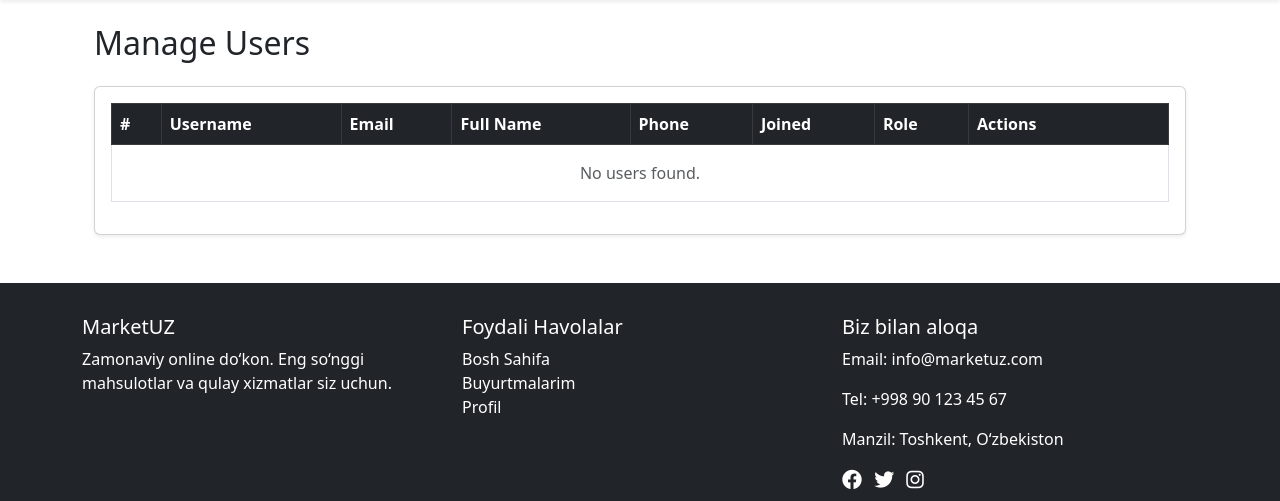
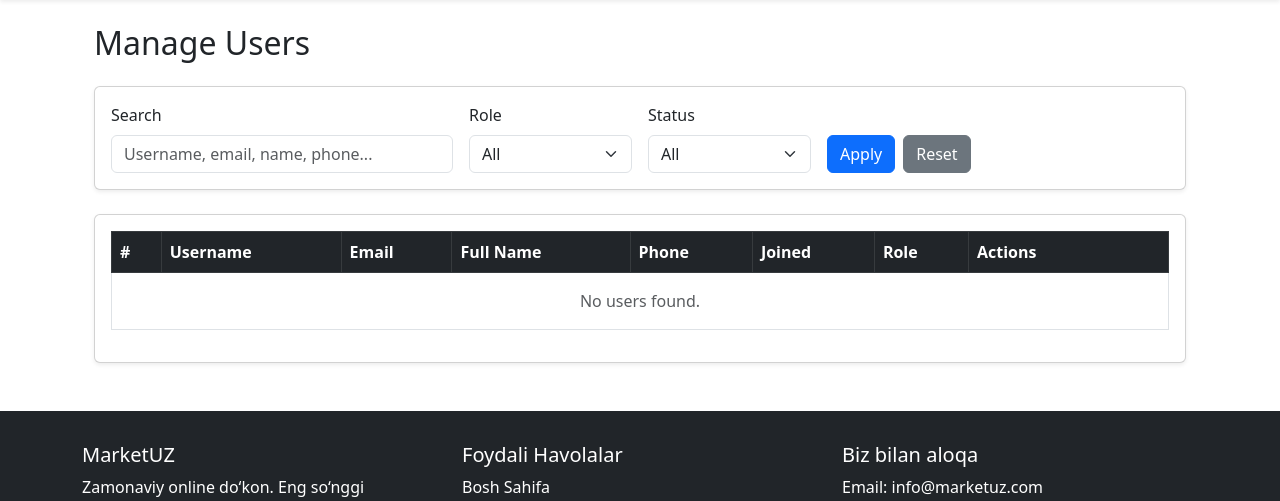
Before and after one commit to bekzot1508/market_uz, a Django app: page /admn-dashboard/users/ in a window 1280 px wide. Shown: the part 62-563 px from the top of the page. Run offline with Django 5.2, Linux system fonts and the light colour scheme.

Commit message:
search filter is added to manage users

```diff
--- a/admin_dashboard/templates/admin_dashboard/users_list.html
+++ b/admin_dashboard/templates/admin_dashboard/users_list.html
@@ -7,9 +7,50 @@
 
     <h2 class="mb-4">Manage Users</h2>
 
+    <!-- SEARCH + FILTER PANEL -->
+    <div class="card shadow-sm mb-4">
+        <div class="card-body">
+            <form method="get" class="row g-3">
+
+                <!-- Search -->
+                <div class="col-md-4">
+                    <label class="form-label">Search</label>
+                    <input type="text" name="search" class="form-control" placeholder="Username, email, name, phone..." value="{{ request.GET.search }}">
+                </div>
+
+                <!-- Role Filter -->
+                <div class="col-md-2">
+                    <label class="form-label">Role</label>
+                    <select name="role" class="form-select">
+                        <option value="">All</option>
+                        <option value="admin" {% if request.GET.role == "admin" %}selected{% endif %}>Admin</option>
+                        <option value="user" {% if request.GET.role == "user" %}selected{% endif %}>User</option>
+                    </select>
+                </div>
+
+                <!-- Status Filter -->
+                <div class="col-md-2">
+                    <label class="form-label">Status</label>
+                    <select name="status" class="form-select">
+                        <option value="">All</option>
+                        <option value="active" {% if request.GET.status == "active" %}selected{% endif %}>Active</option>
+                        <option value="inactive" {% if request.GET.status == "inactive" %}selected{% endif %}>Inactive</option>
+                    </select>
+                </div>
+
+                <div class="col-md-4 d-flex align-items-end gap-2">
+                    <button type="submit" class="btn btn-primary">Apply</button>
+                    <a href="{% url 'admin_dashboard:users_list' %}" class="btn btn-secondary">Reset</a>
+                </div>
+
+            </form>
+        </div>
+    </div>
+
+    <!-- RESPONSIVE TABLE -->
     <div class="card shadow-sm">
         <div class="card-body">
-
+            <div class="table-responsive">
                 <table class="table table-bordered table-hover align-middle">
                     <thead class="table-dark">
                         <tr>
@@ -41,7 +82,7 @@
                                 {% endif %}
                             </td>
                             <td>
-                            <div class="d-flex gap-1">
+                                <div class="d-flex gap-1 flex-wrap">
                                     <a href="{% url 'admin_dashboard:view_user' user.id %}" class="btn btn-sm btn-info flex-fill">View</a>
                                     <a href="{% url 'admin_dashboard:edit_user' user.id %}" class="btn btn-sm btn-warning flex-fill">Edit</a>
                                     <a href="{% url 'admin_dashboard:delete_user' user.id %}" class="btn btn-sm btn-danger flex-fill">Delete</a>
@@ -57,7 +98,7 @@
                     {% endfor %}
                     </tbody>
                 </table>
-
+            </div>
         </div>
     </div>
 
--- a/admin_dashboard/views.py
+++ b/admin_dashboard/views.py
@@ -270,9 +270,44 @@
 #===============================
 #   ADMIN CATEGORIES MANAGE
 #===============================
+from django.shortcuts import render
+from django.db.models import Q
+from user.models import CustomUser
+
 def users_list(request):
     users = CustomUser.objects.all().order_by('-date_joined')
-    return render(request, "admin_dashboard/users_list.html", {"users": users})
+
+    # SEARCH
+    query = request.GET.get('search', '')
+    if query:
+        users = users.filter(
+            Q(username__icontains=query) |
+            Q(email__icontains=query) |
+            Q(first_name__icontains=query) |
+            Q(last_name__icontains=query) |
+            Q(phone_number__icontains=query)
+        )
+
+    # ROLE FILTER
+    role = request.GET.get('role', '')
+    if role == 'admin':
+        users = users.filter(is_superuser=True)
+    elif role == 'user':
+        users = users.filter(is_superuser=False)
+
+    # STATUS FILTER
+    status = request.GET.get('status', '')
+    if status == 'active':
+        users = users.filter(is_active=True)
+    elif status == 'inactive':
+        users = users.filter(is_active=False)
+
+    context = {
+        'users': users,
+        'request': request,  # needed to keep form values
+    }
+    return render(request, "admin_dashboard/users_list.html", context)
+
 
 
 def edit_user(request, user_id):
```
Lines whose indentation alone changed are shown as unchanged.
